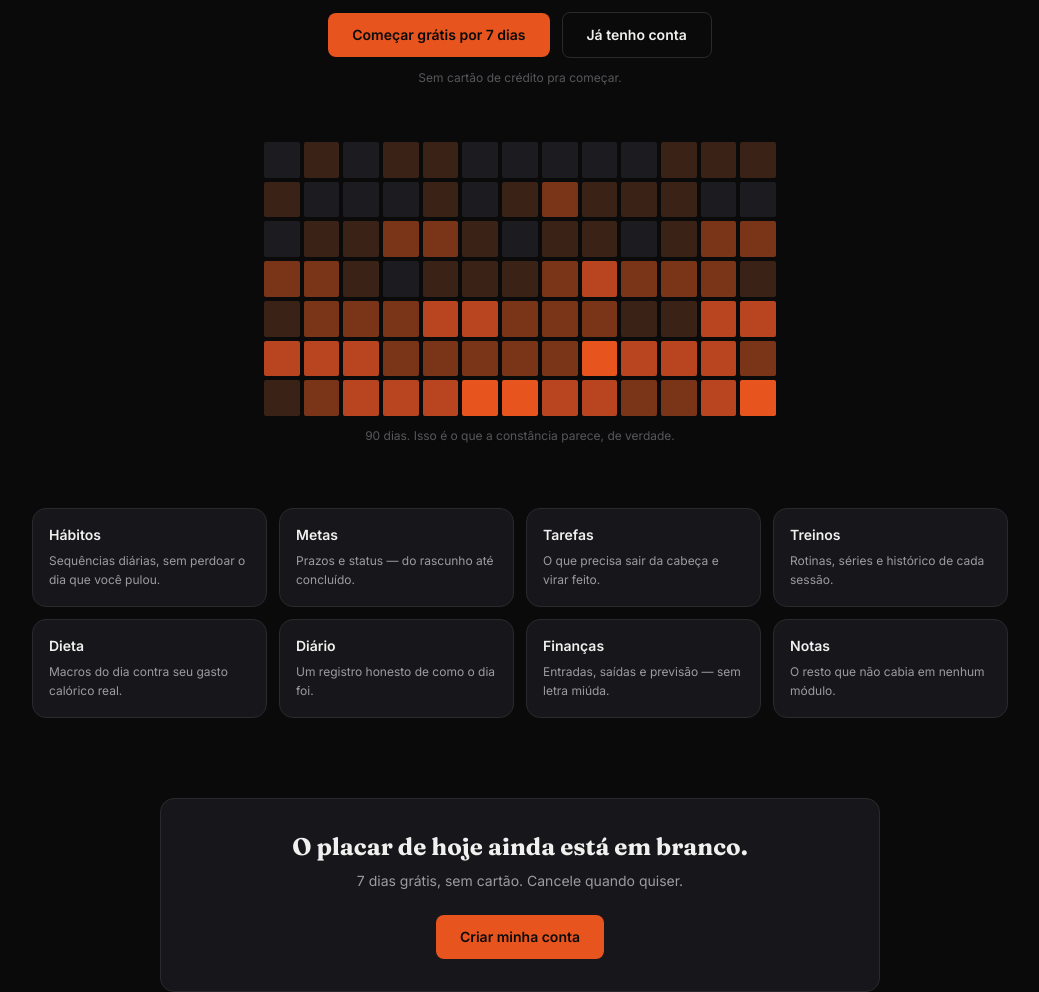
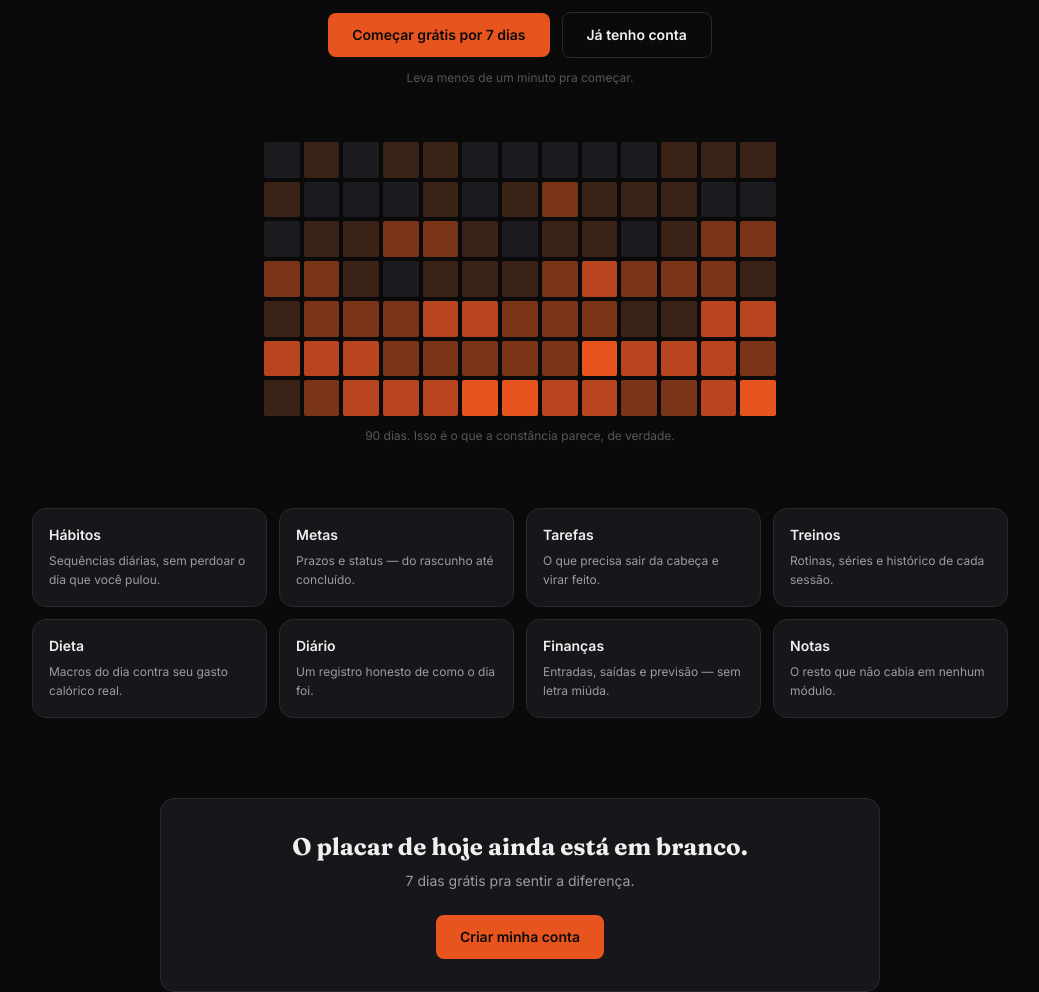
Before and after one commit to joedubazilio2018-hub/Project-X, a Next.js app: page / in a window 1280 px wide. Shown: the part 408-1400 px from the top of the page, without its empty margins (120-1159 px from the left). Built offline with nearby package versions, Linux system fonts and the light colour scheme.

Commit message:
Update page.tsx

```diff
--- a/app/page.tsx
+++ b/app/page.tsx
@@ -79,7 +79,7 @@ export default function LandingPage() {
           </Link>
         </div>
         <p className="mt-3 text-xs text-ink-faint">
-          Sem cartão de crédito pra começar.
+          Leva menos de um minuto pra começar.
         </p>
 
         {/* Signature: a grade de constância que existe de verdade no app,
@@ -122,7 +122,7 @@ export default function LandingPage() {
             O placar de hoje ainda está em branco.
           </h2>
           <p className="mx-auto mt-2 max-w-sm text-sm text-ink-muted">
-            7 dias grátis, sem cartão. Cancele quando quiser.
+            7 dias grátis pra sentir a diferença.
           </p>
           <Link
             href="/login?mode=signup"
```
